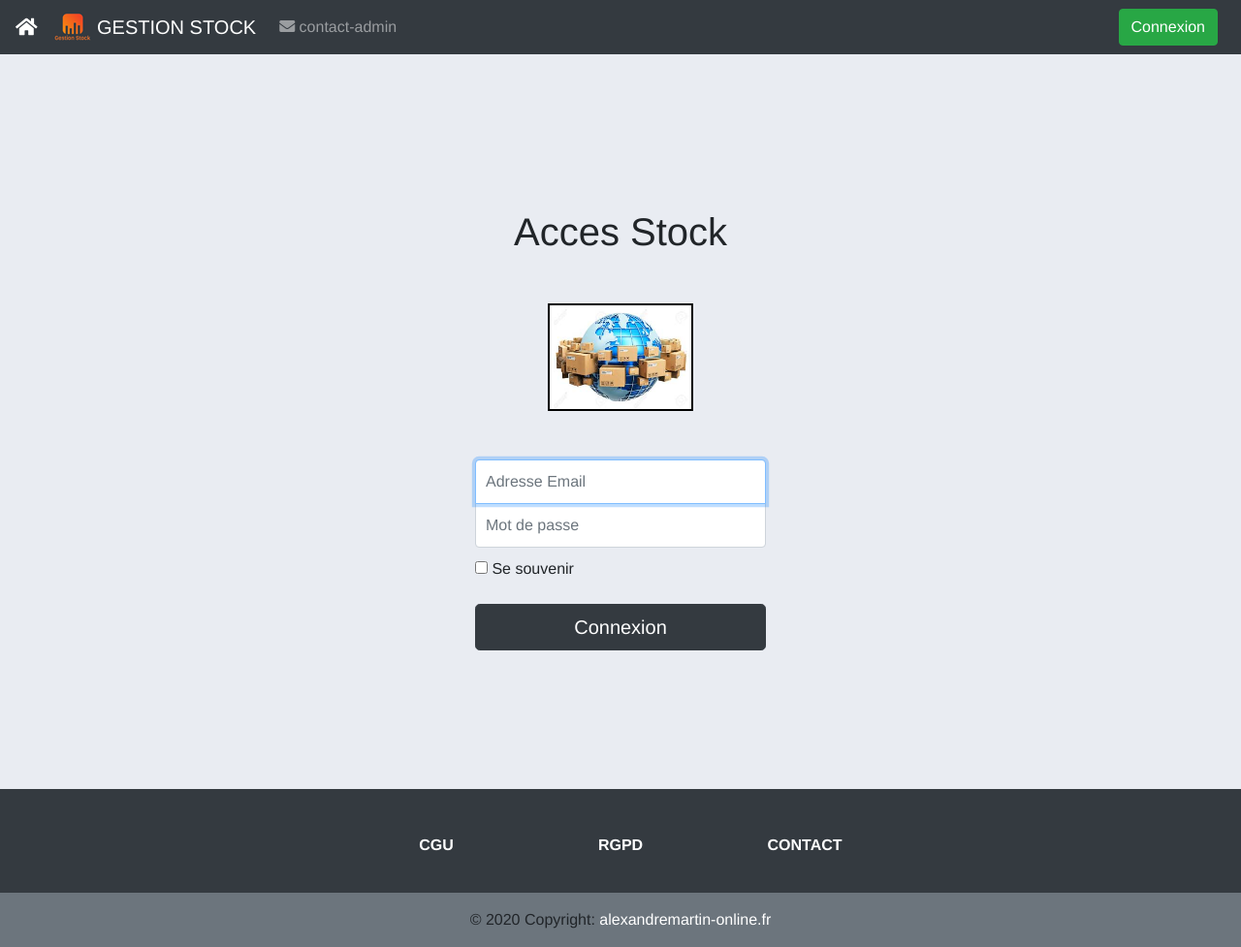
After one commit to gltrunky/gestionStock, a PHP site: template views/body.php in a window 1280 px wide. The commit adds this page. Shown: the whole page at 97% size. Run offline with PHP 8.4, Linux system fonts and the light colour scheme; the template is opened without the code that fills it, so the values that code supplies are empty; some libraries are stand-ins or nearby versions.

Commit message:
préparation Header Body et footer dans des views + refonte design

```diff
--- a/component/css/style.css
+++ b/component/css/style.css
@@ -7,7 +7,8 @@
 html,
 body {
   height: 100%;
-  background-color: var(--secondary-color) !important;
+  font-family: Helvetica, Arial, sans-serif;
+  background-color: var(--primary-color) !important;
 }
 
 .navi {
@@ -17,23 +18,17 @@ body {
   z-index: 1000;
 }
 
-.bg-light {
-  background-color: var(--primary-color) !important;
-}
-
 #corp {
   display: -ms-flexbox;
   display: flex;
   -ms-flex-align: center;
   align-items: center;
   padding-top: 200px;
-  padding-bottom: 40px;
+  padding-bottom: 10%;
 }
 
 h1 {
   text-align: center;
-  color: var(--text-color);
-  font-family: "Times New Roman", Times, serif;
   font-size: 40px !important;
 }
 
@@ -76,3 +71,6 @@ h1 {
   border-top-left-radius: 0;
   border-top-right-radius: 0;
 }
+footer a {
+  color: #fff;
+}
--- /dev/null
+++ b/views/body.php
@@ -0,0 +1,20 @@
+<!-- S'identifier -->
+<div id="corp">
+			<form class="form-signin">
+				<h1 class="h3 mb-3 font-weight-normal">Acces Stock</h1>
+				<figure><img src="../component/img/gestionStock.jpg" alt="icone de gestion du stock" width="150" height="111"></figure>
+				<label for="inputEmail" class="sr-only">Adresse Email</label>
+				<input type="email" id="inputEmail" name="mail" value="" class="form-control" placeholder="Adresse Email" required autofocus/>
+				<label for="inputPassword" class="sr-only">Mot de passe</label>
+				<input type="password" id="inputPassword" name="mdp" value="" class="form-control" placeholder="Mot de passe" required/>
+				<div class="checkbox mb-3">
+					<label>
+						<input type="checkbox" value="remember-me"/>
+						Se souvenir
+					</label>
+				</div>
+				<button class="btn btn-lg btn-dark btn-block" type="submit">
+					Connexion
+				</button>
+			</form>
+		</div>
--- /dev/null
+++ b/views/footer.php
@@ -0,0 +1,43 @@
+<!-- Footer -->
+<footer class="page-footer font-small bg-dark">
+
+  <!-- Footer Links -->
+  <div class="container">
+
+    <!-- Grid row-->
+    <div class="row text-center d-flex justify-content-center pt-5 mb-3">
+
+      <!-- Grid column -->
+      <div class="col-md-2 mb-3">
+        <h6 class="text-uppercase font-weight-bold">
+          <a href="#">Cgu</a>
+        </h6>
+      </div>
+      <!-- Grid column -->
+      <div class="col-md-2 mb-3">
+        <h6 class="text-uppercase font-weight-bold">
+          <a href="#!">rgpd</a>
+        </h6>
+      </div>
+      <!-- Grid column -->
+      <div class="col-md-2 mb-3">
+        <h6 class="text-uppercase font-weight-bold">
+          <a href="#!">Contact</a>
+        </h6>
+      </div>
+    </div>
+</div>
+    <!-- Copyright -->
+    <div class="footer-copyright text-center py-3 bg-secondary">© 2020 Copyright:
+        <a href="https://www.alexandremartin-online.fr/"> alexandremartin-online.fr</a>
+  </div>
+</footer>
+<!-- Script -->
+<script src="https://ajax.googleapis.com/ajax/libs/jquery/3.4.1/jquery.min.js"></script>
+		<script src="https://code.jquery.com/jquery-3.3.1.slim.min.js" crossorigin="anonymous"></script>
+		<script src="https://cdnjs.cloudflare.com/ajax/libs/popper.js/1.14.7/umd/popper.min.js" crossorigin="anonymous"></script>
+		<script src="https://stackpath.bootstrapcdn.com/bootstrap/4.3.1/js/bootstrap.min.js" crossorigin="anonymous"></script>
+		<script src="https://code.jquery.com/jquery-1.12.4.js"></script>
+		<script src="https://code.jquery.com/ui/1.12.1/jquery-ui.js"></script>
+	</body>
+</html>
--- /dev/null
+++ b/views/header.php
@@ -0,0 +1,48 @@
+<!DOCTYPE html>
+<html lang="fr">
+	<head>
+		<meta charset="UTF-8"/>
+		<meta
+		name="viewport" content="width=device-width, initial-scale=1.0"/>
+		<!-- Framework -->
+		<link rel="stylesheet" href="https://stackpath.bootstrapcdn.com/bootstrap/4.3.1/css/bootstrap.min.css" crossorigin="anonymous"/>
+		<link rel="stylesheet" href="https://cdnjs.cloudflare.com/ajax/libs/font-awesome/5.10.2/css/all.min.css"/>
+		<link rel="stylesheet" href="https://fonts.googleapis.com/css?family=Questrial&display=swap"/>
+		<link
+		rel="stylesheet" href="https://code.jquery.com/ui/1.12.1/themes/base/jquery-ui.css"/>
+		<!--FavIcon-->
+		<link
+		rel="shortcut icon" href="../component/img/favicon/8074modele-bon-de-livraison.ico">
+		<!-- Mon CSS -->
+		<link rel="stylesheet" href="../component/css/style.css">
+		<title>Gestion de Stock</title>
+	</head>
+	<body>
+		<!-- Menu -->
+		<div class="navi">
+			<nav class="navbar navbar-expand-lg navbar-dark bg-dark">
+				<button class="navbar-toggler" type="button" data-toggle="collapse" data-target="#navbarTogglerDemo01" aria-controls="navbarTogglerDemo01" aria-expanded="false" aria-label="Toggle navigation">
+					<span class="navbar-toggler-icon"></span>
+				</button>
+				<div class="collapse navbar-collapse" id="navbarTogglerDemo01">
+					<a class="navbar-brand" href="#">
+						<i class="fas fa-home"></i>
+					</a>
+                    <a class="navbar-brand" href="#">
+                    <img src="../component/img/logo.png" class="d-inline-block align-top" alt="">
+                    GESTION STOCK
+                    </a>
+					<ul class="navbar-nav mr-auto mt-2 mt-lg-0">
+						<li class="nav-item">
+							<a class="nav-link" href="#">
+                            <i class="fas fa-envelope"></i>
+                            contact-admin
+							</a>
+						</li>
+					</ul>
+					<button class="btn btn-success my-2 my-sm-0 mr-sm-2" type="text">
+						Connexion
+					</button>
+				</div>
+			</nav>
+		</div>
--- a/views/index.php
+++ b/views/index.php
@@ -13,6 +13,12 @@ require_once (PATH_MACHINE."autoLoader/AutoLoad.php");
         error_reporting(E_ALL);
         ini_set("display_errors", 1);
     }
+// appel du header
+require_once ("header.php");
+// appel du header
+require_once ("body.php");
+// appel du header
+require_once ("footer.php");
 // Test de variable du generalconf
 // echo "variable EMAIL_SUPPORT_TECH: ". EMAIL_SUPPORT_TECH."<br>";
 // echo "variable LANGUE_PAR_DEFAUT: ". LANGUE_PAR_DEFAUT. "<br>";
```
Also changed, not shown: component/img/logo.png (added).
